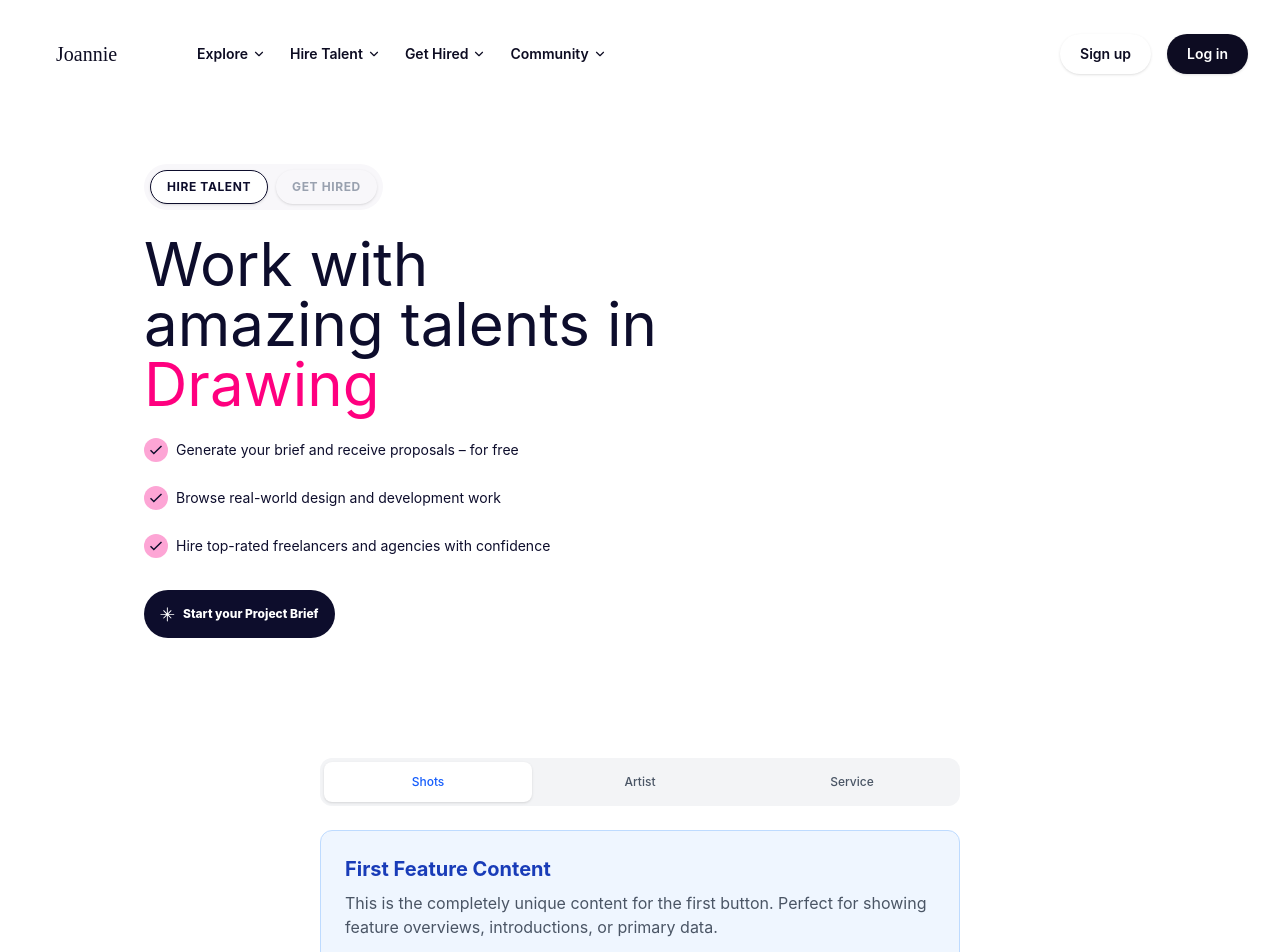
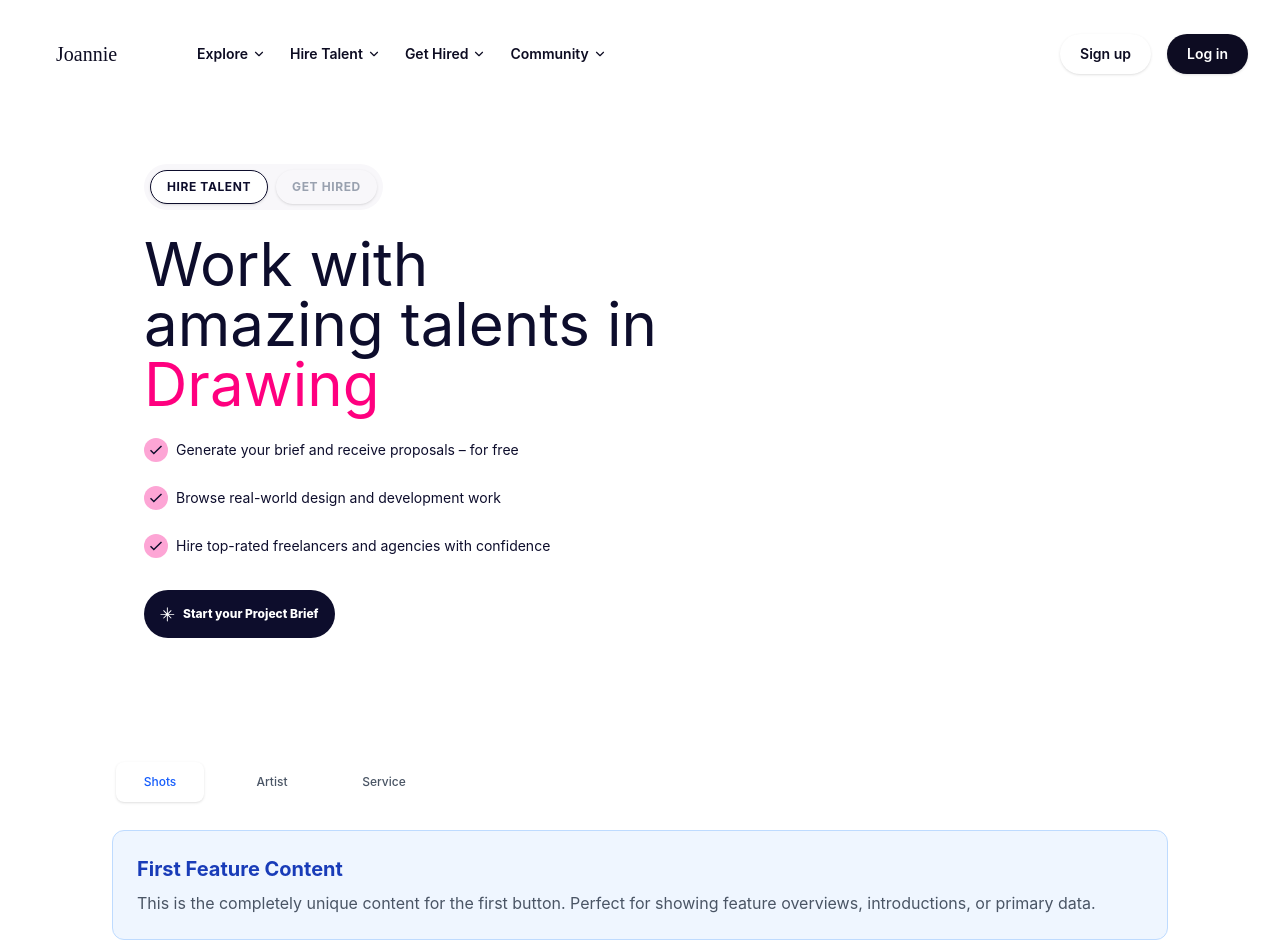
Before and after one commit to neducod/secret-project, a React (Vite) app: page / in a window 1280 px wide. Shown: the top 952 px of the page. Built offline with nearby package versions, Linux system fonts and the light colour scheme.

Commit message:
main section buttons update on desktop screen

```diff
--- a/src/App.jsx
+++ b/src/App.jsx
@@ -210,9 +210,9 @@ function App() {
 
 
       <Hero/>
-
-      <section className='w-full max-w-2xl mx-auto p-4'>
-        <div className='flex p-1 bg-gray-100 rounded-xl mb-6 space-x-1'>
+{/* w-full max-w-2xl mx-auto */}
+      <section className='md:ml-24 md:mr-24 p-4 flex justify-start flex-col'>
+        <div className='flex p-1 md:w-80 bg-gray-100 md:bg-white md:gap-4 rounded-xl mb-6 space-x-2'>
           <button onClick={() => setActiveTab('tab1')}
           className={`w-full py-2.5 text-xs font-medium leading-5 rounded-lg transition-all duration-200
             ${activeTab === 'tab1'
```
